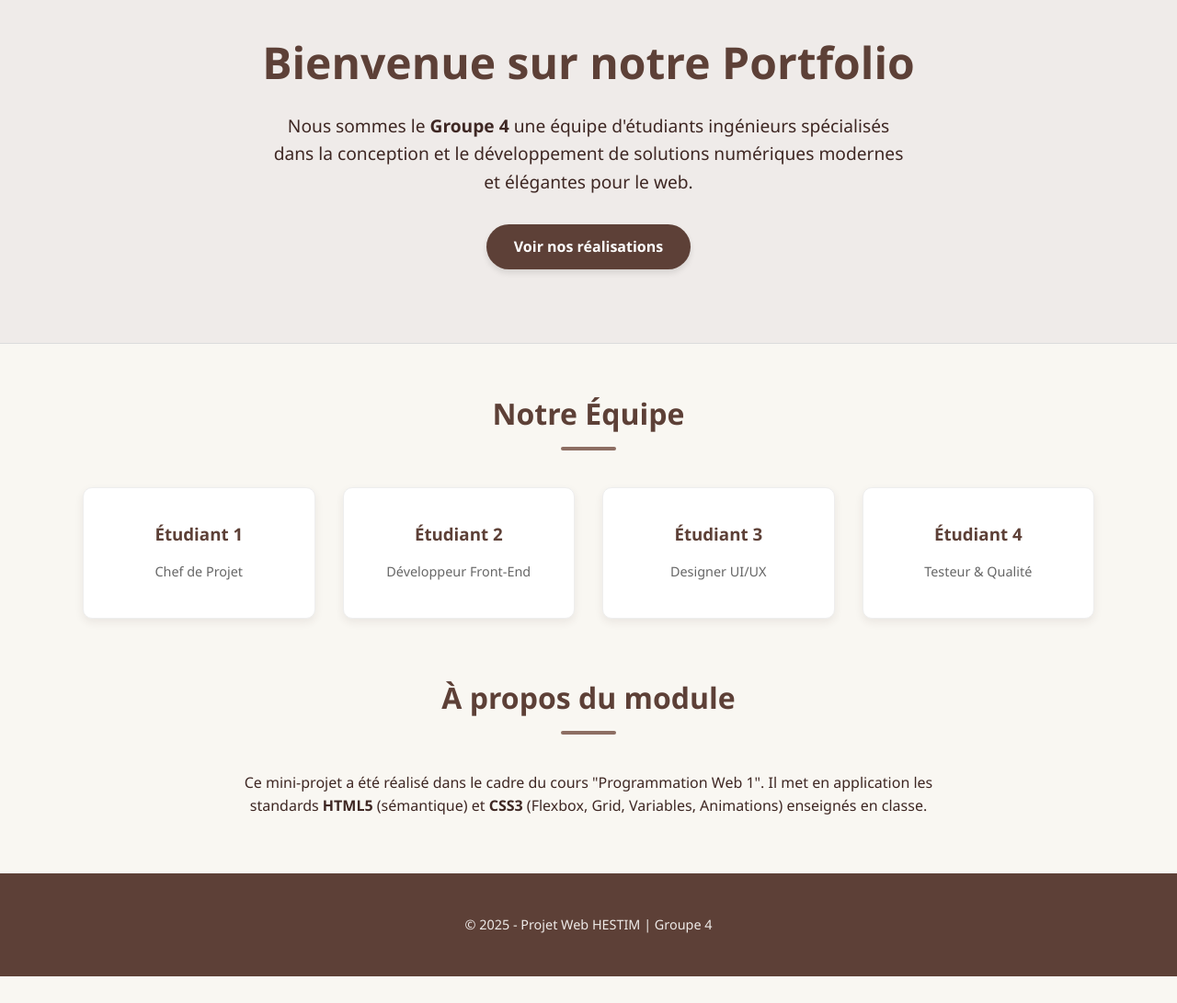
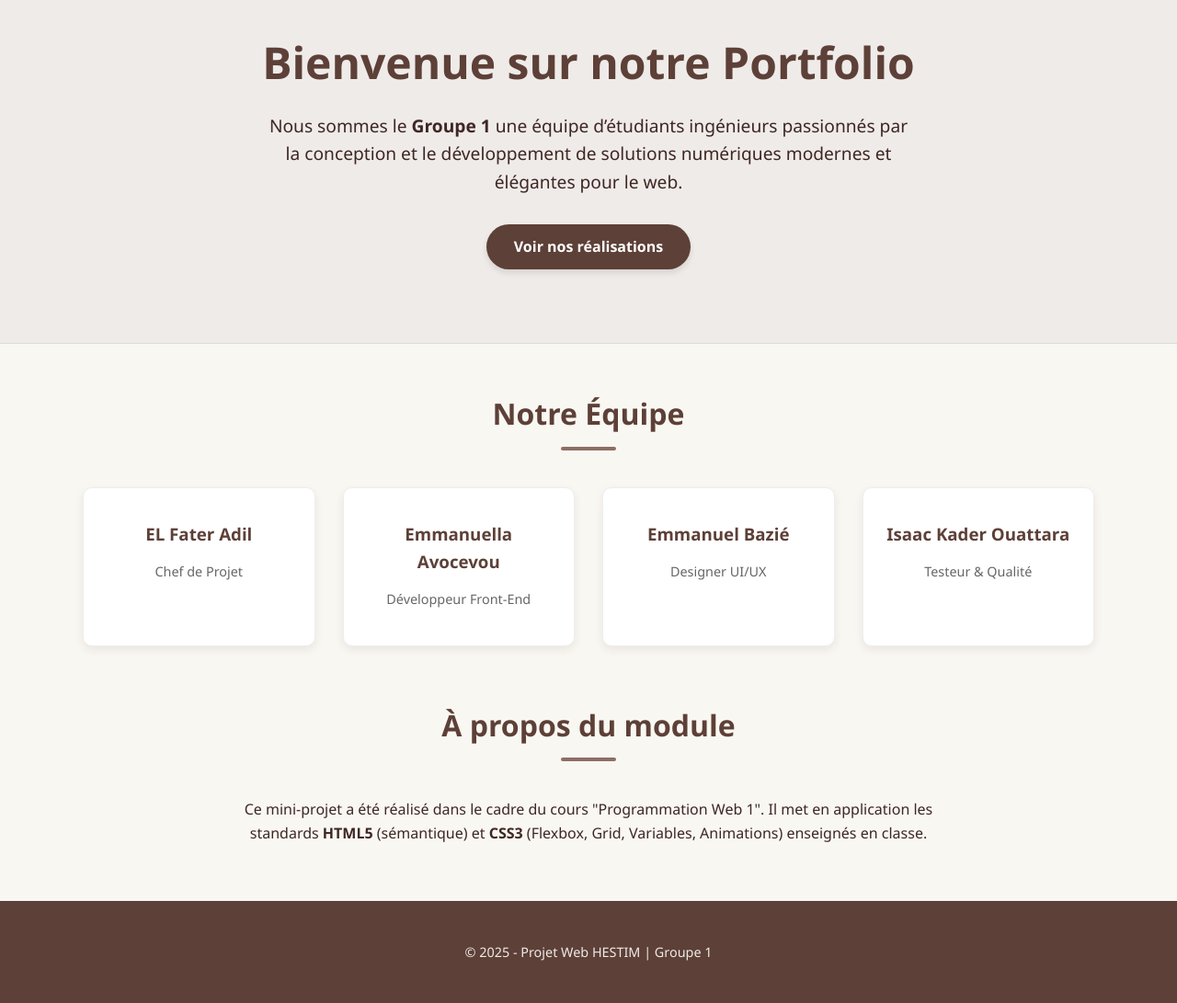
Before and after one commit to Gking206/groupe-4, a plain HTML site: page index.html in a window 1280 px wide. Shown: the part 160-1251 px from the top of the page at 92% size. Before the commit the page ends 1222 px from the top, so only its background shows below. Drawn offline with Linux system fonts and the light colour scheme.

Commit message:
Modify team member details and group name
Updated team member names and group information in index.html.

```diff
--- a/index.html
+++ b/index.html
@@ -24,7 +24,7 @@
     <section class="hero">
         <h1>Bienvenue sur notre Portfolio</h1>
         <p>
-         Nous sommes le <strong>Groupe 4</strong> une équipe d'étudiants ingénieurs spécialisés dans la conception et le développement de solutions numériques modernes et élégantes pour le web.
+         Nous sommes le <strong>Groupe 1</strong> une équipe d’étudiants ingénieurs passionnés par la conception et le développement de solutions numériques modernes et élégantes pour le web.
         </p>
         <a href="portfolio.html" class="btn">Voir nos réalisations</a>
     </section>
@@ -34,22 +34,22 @@
             <h2>Notre Équipe</h2>
             <div class="grid-container">
                 <article class="card team-member">
-                    <h3>Étudiant 1</h3>
+                    <h3>EL Fater Adil</h3>
                     <p>Chef de Projet</p>
                 </article>
 
                 <article class="card team-member">
-                    <h3>Étudiant 2</h3>
+                    <h3>Emmanuella Avocevou</h3>
                     <p>Développeur Front-End</p>
                 </article>
 
                 <article class="card team-member">
-                    <h3>Étudiant 3</h3>
+                    <h3>Emmanuel Bazié</h3>
                     <p>Designer UI/UX</p>
                 </article>
 
                 <article class="card team-member">
-                    <h3>Étudiant 4</h3>
+                    <h3>Isaac Kader Ouattara</h3>
                     <p>Testeur & Qualité</p>
                 </article>
             </div>
@@ -66,7 +66,7 @@
     </main>
 
     <footer>
-        <p>&copy; 2025 - Projet Web HESTIM | Groupe 4</p>
+        <p>&copy; 2025 - Projet Web HESTIM | Groupe 1</p>
     </footer>
 
 </body>
```
